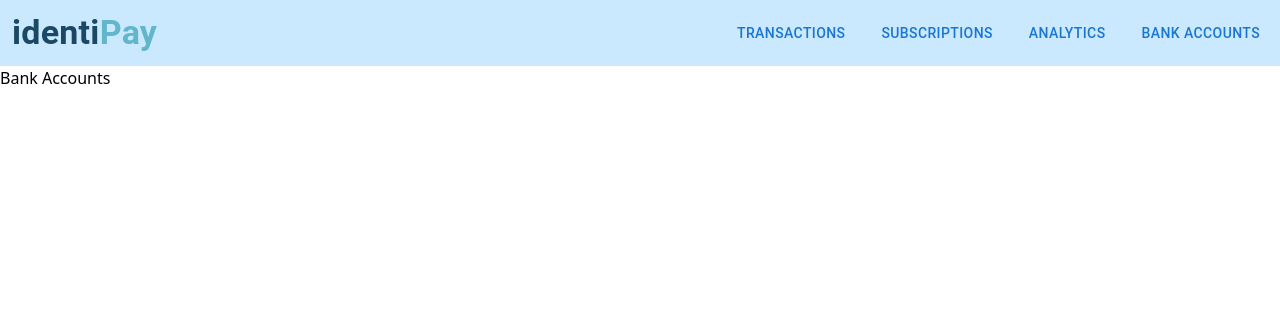
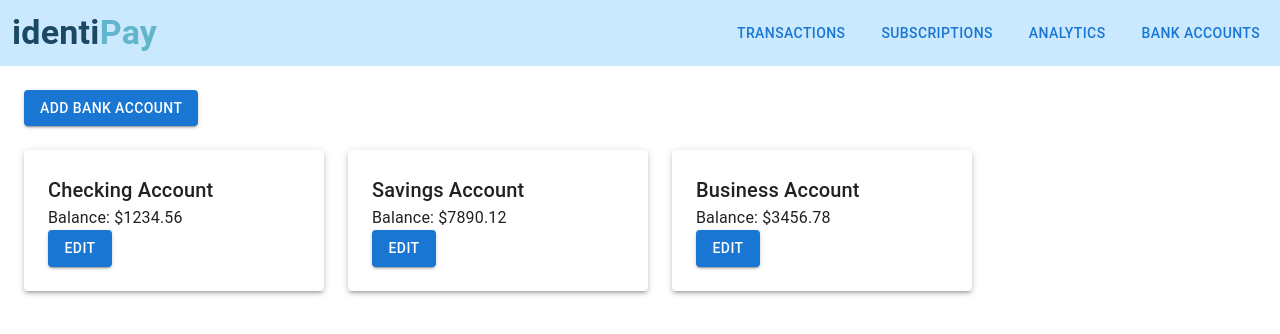
Before and after one commit to krsultov/ctrl-alt-defeat-ht11, a Next.js app in the folder frontend/: page /BankAccounts in a window 1280 px wide. Shown: the top 334 px of the page. Built offline with nearby package versions, Linux system fonts and the light colour scheme.

Commit message:
Bank Account

```diff
--- a/frontend/src/app/BankAccounts/page.tsx
+++ b/frontend/src/app/BankAccounts/page.tsx
@@ -1,7 +1,105 @@
-import React from "react"
+"use client"
+
+import { Typography, Box, Paper, Button, Modal, TextField } from "@mui/material"
+import React, { useState } from "react"
 
 const BankAccounts = () => {
-    return <div>Bank Accounts</div>
+    const [accounts, setAccounts] = useState([
+        { id: 1, name: "Checking Account", balance: 1234.56 },
+        { id: 2, name: "Savings Account", balance: 7890.12 },
+        { id: 3, name: "Business Account", balance: 3456.78 }
+    ]);
+
+    const [open, setOpen] = useState(false);
+    const [currentAccount, setCurrentAccount] = useState({ id: 0, name: "", balance: 0 });
+    const [isEditing, setIsEditing] = useState(false);
+
+    const handleOpen = (account = { id: 0, name: "", balance: 0 }) => {
+        setCurrentAccount(account);
+        setIsEditing(account.id !== 0);
+        setOpen(true);
+    };
+
+    const handleClose = () => {
+        setOpen(false);
+    };
+
+    const handleSave = () => {
+        if (isEditing) {
+            setAccounts(accounts.map(account =>
+                account.id === currentAccount.id ? currentAccount : account
+            ));
+        } else {
+            setAccounts([...accounts, { ...currentAccount, id: accounts.length + 1 }]);
+        }
+        handleClose();
+    };
+
+    const handleDelete = () => {
+        setAccounts(accounts.filter(account => account.id !== currentAccount.id));
+        handleClose();
+    };
+
+    return (
+        <Box p={3} sx={{ width: '100%' }}>
+            <Button variant="contained" color="primary" onClick={() => handleOpen()}>
+                Add Bank Account
+            </Button>
+            <Box mt={3} sx={{
+                display: 'grid',
+                gridTemplateColumns: 'repeat(4, 1fr)',
+                gap: 3,
+                width: '100%',
+            }}>
+                {accounts.map((account) => (
+                    <Box key={account.id} sx={{ minWidth: '300px' }}>
+                        <Paper elevation={3}>
+                            <Box p={3} borderRadius={4}>
+                                <Typography variant="h6">{account.name}</Typography>
+                                <Typography variant="body1">Balance: ${account.balance.toFixed(2)}</Typography>
+                                <Button variant="contained" color="primary" onClick={() => handleOpen(account)}>
+                                    Edit
+                                </Button>
+                            </Box>
+                        </Paper>
+                    </Box>
+                ))}
+            </Box>
+            <Modal open={open} onClose={handleClose}>
+                <Box p={3} bgcolor="background.paper" style={{ margin: 'auto', marginTop: '10%', width: '300px', borderRadius: '8px' }}>
+                    <Typography variant="h6">{isEditing ? "Edit Account" : "Add Account"}</Typography>
+                    <TextField
+                        fullWidth
+                        margin="normal"
+                        label="Account Name"
+                        value={currentAccount.name}
+                        onChange={(e) => setCurrentAccount({ ...currentAccount, name: e.target.value })}
+                    />
+                    <TextField
+                        fullWidth
+                        margin="normal"
+                        label="Account Balance"
+                        type="number"
+                        value={currentAccount.balance}
+                        onChange={(e) => setCurrentAccount({ ...currentAccount, balance: parseFloat(e.target.value) })}
+                    />
+                    <Box mt={2} display="flex"  gap={0.5}>
+                            <Button variant="contained" color="primary" onClick={handleSave}>
+                                Save
+                            </Button>
+                            <Button variant="contained" onClick={handleClose}>
+                                Cancel
+                            </Button>
+                        {isEditing && (
+                            <Button variant="contained" color="secondary" onClick={handleDelete}>
+                                Delete
+                            </Button>
+                        )}
+                    </Box>
+                </Box>
+            </Modal>
+        </Box>
+    )
 }
 
 export default BankAccounts
```
